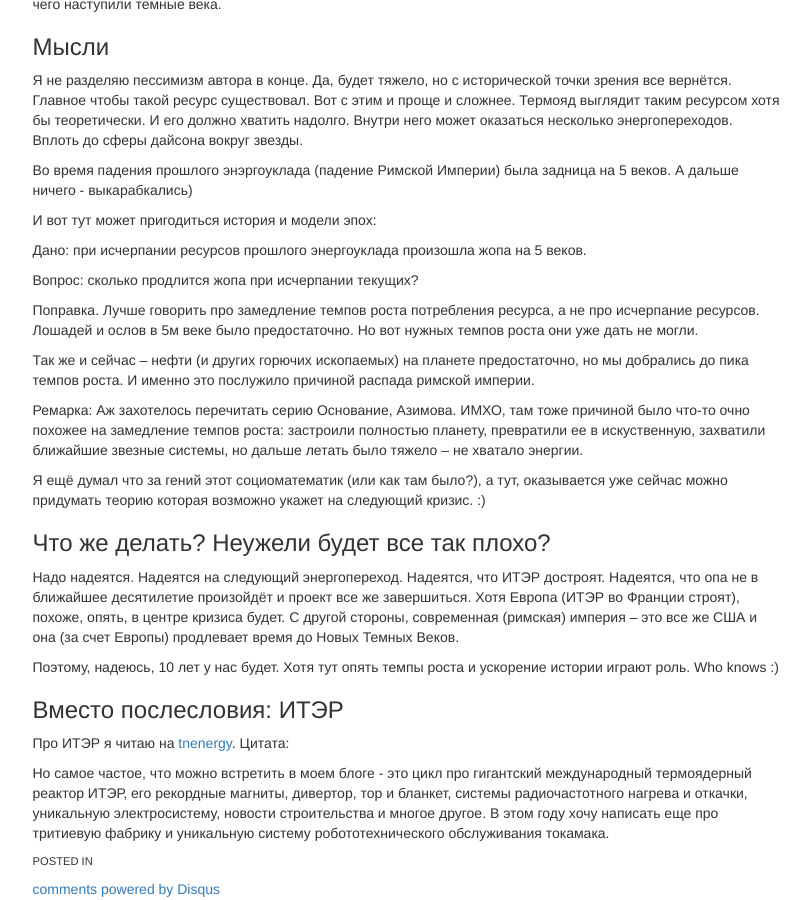
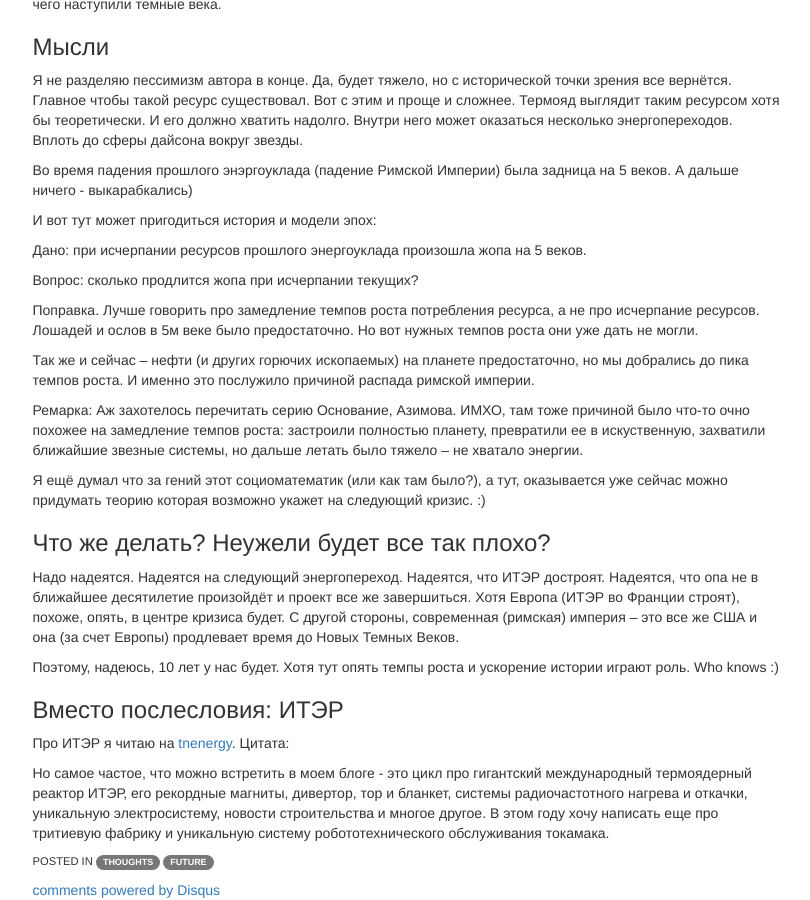
Before and after one commit to akava/akava.github.io, a Jekyll site: the page built from _posts/2022-09-01-sleduuschy-energoperehod.md, in a window 1280 px wide and 900 px high, scrolled down 964 px. Shown: the whole window, without its empty margins (135-945 px from the left). Built offline with Jekyll 4.4.1, drawn with Linux system fonts in a browser that asks for light colours; nearby versions of some CDN libraries; comment, search, counter and statistics services are not loaded.

Commit message:
Tags added to article sleduuschy energoperehod

```diff
--- a/_posts/2022-09-01-sleduuschy-energoperehod.md
+++ b/_posts/2022-09-01-sleduuschy-energoperehod.md
@@ -4,6 +4,11 @@ permalink: /blog/37-:slug/
 title:  "Следующий энергопереход. Каким он будет и когда закончатся темные века?"
 date:   2022-09-01 20:44:06 +03:00
 featured: False
+tags:
+- name: thoughts
+  slug: thoughts
+- name: future
+  slug: future
 ---
 
 aftershock интересный сайт, там собралась очень специфичная публика, но иногда там попадаются статьи, которые запускают целый веер мыслей, которые приводят к неожиданным выводам.
```
